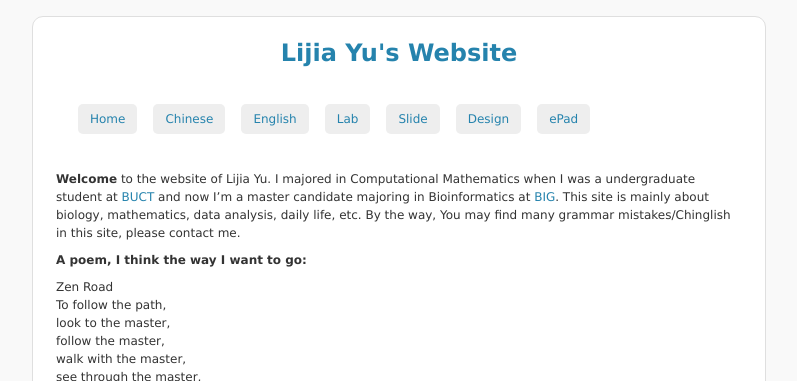
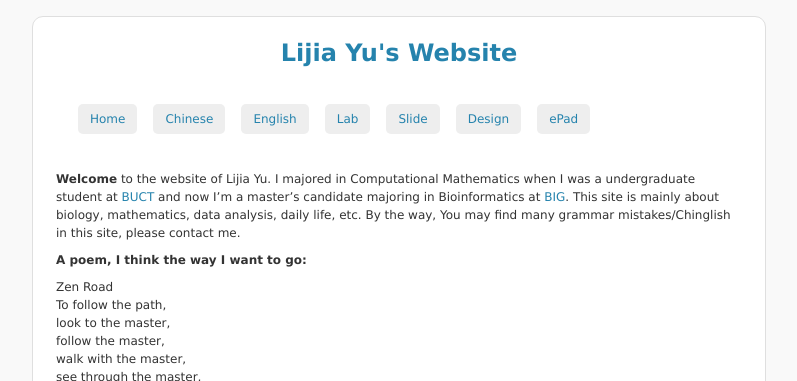
Before and after one commit to yulijia/yulijia.github.io, a Jekyll site: the page built from index.md, in a window 1280 px wide. Shown: the top 381 px of the page, without its empty margins (241-1038 px from the left). Built offline with Jekyll 4.4.1, drawn with Linux system fonts in a browser that asks for light colours; Markdown is read by kramdown in place of the engine named in the settings.

Commit message:
may a typo?

```diff
--- a/index.md
+++ b/index.md
@@ -3,7 +3,7 @@ layout: homepage
 avatar: yes
 ---
 
-**Welcome** to the website of Lijia Yu. I majored in Computational Mathematics when I was a undergraduate student at [BUCT](http://www.buct.edu.cn) and now I'm a master candidate majoring in Bioinformatics at [BIG](http://www.big.ac.cn). This site is mainly about biology, mathematics, data analysis, daily life, etc. By the way, You may find many grammar mistakes/Chinglish in this site, please contact me.
+**Welcome** to the website of Lijia Yu. I majored in Computational Mathematics when I was a undergraduate student at [BUCT](http://www.buct.edu.cn) and now I'm a master's candidate majoring in Bioinformatics at [BIG](http://www.big.ac.cn). This site is mainly about biology, mathematics, data analysis, daily life, etc. By the way, You may find many grammar mistakes/Chinglish in this site, please contact me.
 
 **A poem, I think the way I want to go:**
 
```
